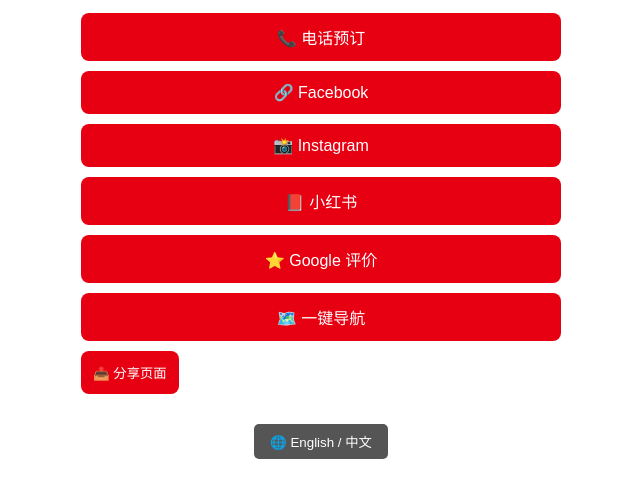
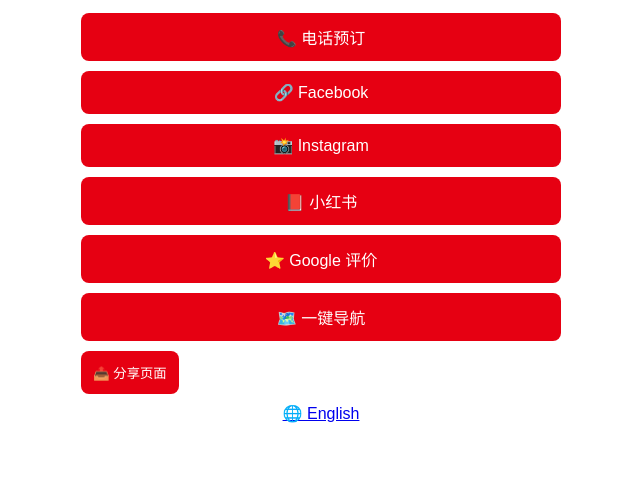
Before and after one commit to kevinking2678/shinsenden, a plain HTML site: page index.html in a window 1280 px wide. Shown: the part 368-855 px from the top of the page, without its empty margins (319-959 px from the left). After the commit the page ends 819 px from the top, so only its background shows below. Drawn offline with Linux system fonts and the light colour scheme.

Commit message:
Update index.html

```diff
--- a/index.html
+++ b/index.html
@@ -21,8 +21,8 @@
       <a href="https://www.google.com/maps?q=65M,+Jalan+SS2/64,+47300+Petaling+Jaya,+Selangor" target="_blank">🗺️ 一键导航</a>
       <button onclick="sharePage()">📤 分享页面</button>
     </div>
-    <div class="lang-toggle">
-      <button onclick="toggleLang()">🌐 English / 中文</button>
+    <div class="lang-switch">
+      <a href="index-en.html">🌐 English</a>
     </div>
   </div>
   <script src="script.js"></script>
```
